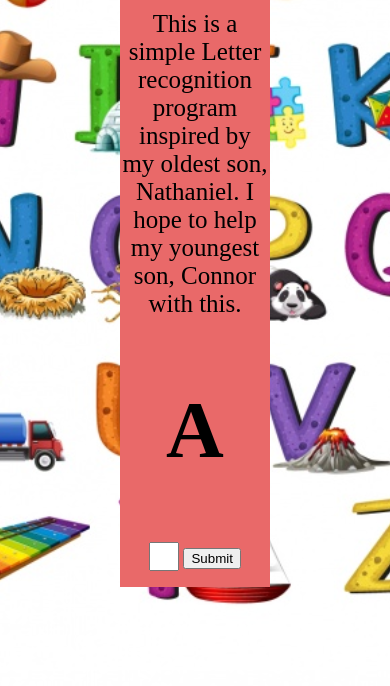
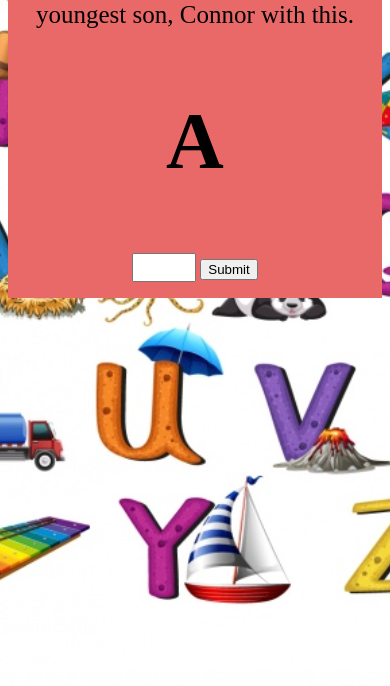
Before and after one commit to drew23c/drew23c.github.io, a plain HTML site: page index.html in a window 390 px wide. Shown: the part 174-860 px from the top of the page. Drawn offline with nearby package versions, Linux system fonts and the light colour scheme.

Commit message:
added media query

```diff
--- a/style.css
+++ b/style.css
@@ -8,9 +8,9 @@ body{
 .container{
     position: absolute;
     background-color: rgb(233, 105, 105);
-    width:40%;
+    width:60%;
     text-align: center;
-    margin-left:30%;
+    margin-left:20%;
     margin-top:5%;
 }
 #intro{
@@ -41,3 +41,9 @@ img{
 .cl, .by, .em{
     display:none !important;
 }
+@media only screen and (max-width: 560px){
+    .container{
+        width:100%;
+        margin:0;
+    }
+}
```
